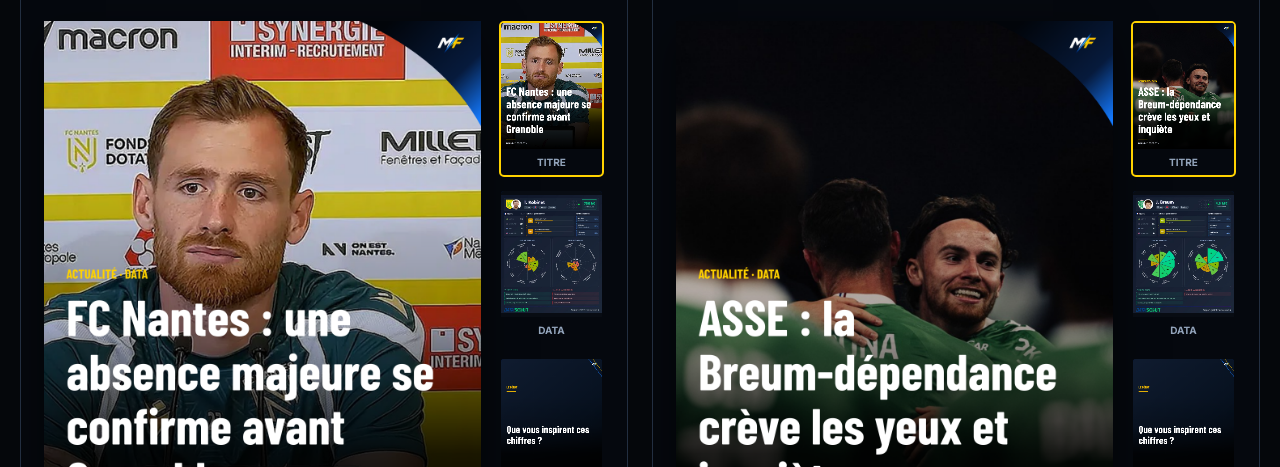
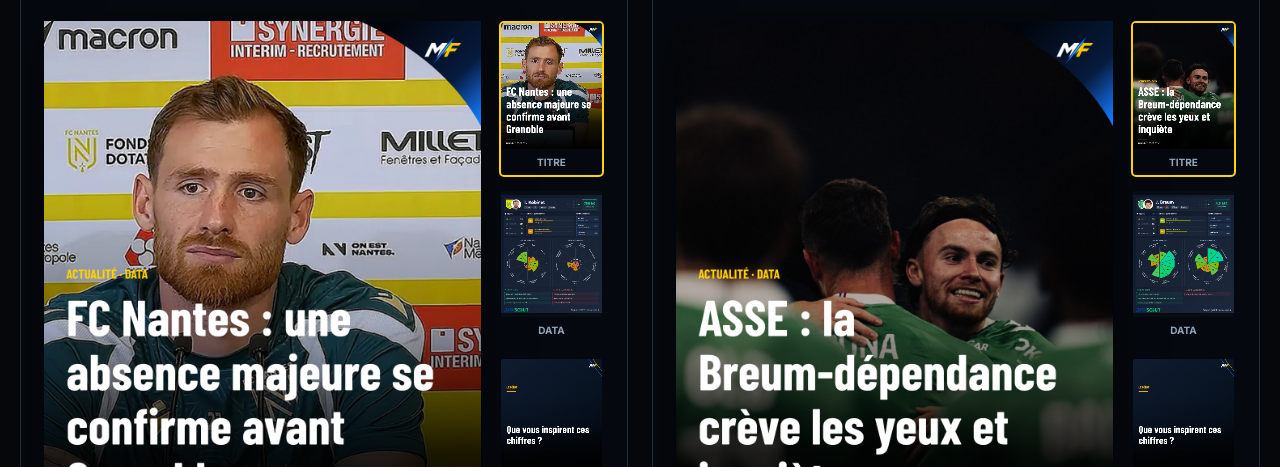
Before and after one commit to contactmorningfoot/morning-foot-social-studio, a plain HTML site: page mf-social-studio/docs/index.html in a window 1280 px wide. Shown: the part 333-800 px from the top of the page. Drawn offline with nearby package versions, Linux system fonts and the light colour scheme; a web font is replaced by a local one.

Commit message:
Update index.html

```diff
--- a/mf-social-studio/docs/index.html
+++ b/mf-social-studio/docs/index.html
@@ -610,7 +610,7 @@ async function drawLogo(ctx){
 
   if(logo){
     ctx.save();
-    containImage(ctx,logo,950,12,110,85);
+    containImage(ctx,logo,910,12,150,120);
     ctx.restore();
   }
 }
```
